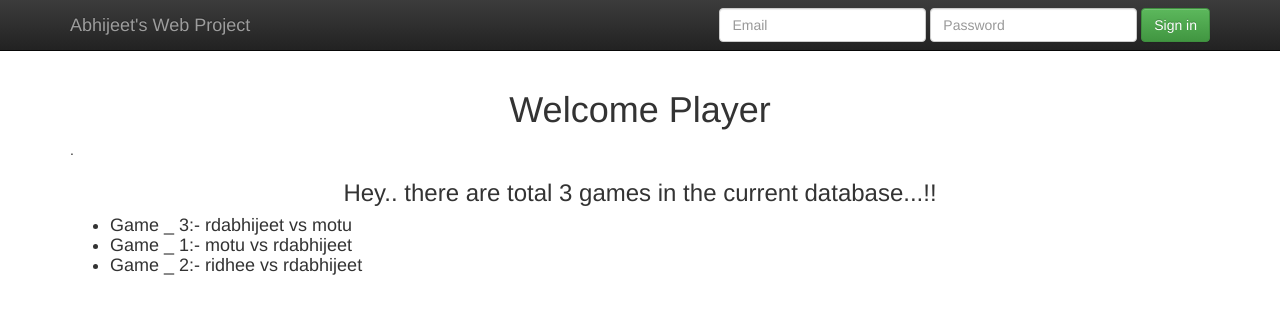
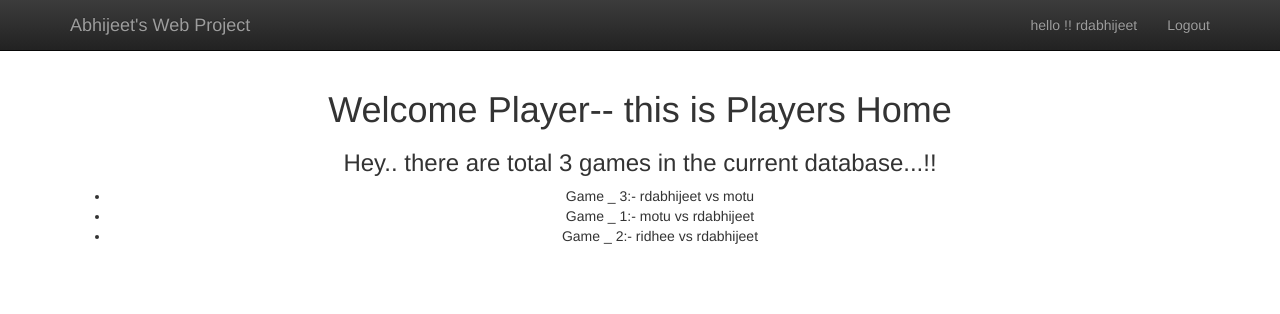
Before and after one commit to amendhe/tictactoe, a Django app: page /player/home in a window 1280 px wide. Shown: the top 314 px of the page. Run offline with Django 3.2, Linux system fonts and the light colour scheme; a user stored in the database is signed in; data comes from the database, SQL or seed files in the repository; some libraries are stand-ins or nearby versions.

Commit message:
error free_2

```diff
--- a/Player/urls.py
+++ b/Player/urls.py
@@ -1,7 +1,14 @@
 from django.conf.urls import url
+from django.contrib.auth.views import LoginView, LogoutView
 
 from .views import home
 
 urlpatterns = [
-    url(r'home$',home)
+    url(r'home$', home, name='player_home'),
+    url(r'login$',
+        LoginView.as_view(template_name="player/login_form.html"),
+        name='player_login'
+        ),
+    url(r'logout$', LogoutView.as_view(), name='player_logout')
+
 ]
--- a/Player/views.py
+++ b/Player/views.py
@@ -1,7 +1,8 @@
 from django.shortcuts import render
 from gameplay.models import Game
+from django.contrib.auth.decorators import login_required
 
-
+@login_required
 def home(request):
 
     my_games= Game.objects.games_for_user(request.user)
--- a/templates/base.html
+++ b/templates/base.html
@@ -15,7 +15,6 @@
                 padding-top: 70px;
                 padding-bottom: 20px;
             }
-
     </style>
     <link rel="stylesheet" href="{% static 'css/bootstrap-theme.min.css' %} ">
     <link rel="stylesheet" href="{% static 'css/main.css'%}">
@@ -26,26 +25,19 @@
 <nav class="navbar navbar-inverse navbar-fixed-top" role="navigation">
     <div class="container">
         <div class="navbar-header">
-            <button type="button" class="navbar-toggle collapsed" data-toggle="collapse" data-target="#navbar"
-                    aria-expanded="false" aria-controls="navbar">
-                <span class="sr-only">Toggle navigation</span>
-                <span class="icon-bar"></span>
-                <span class="icon-bar"></span>
-                <span class="icon-bar"></span>
-            </button>
-            <a class="navbar-brand" href="/">Abhijeet's Web Project</a>
+
+            <a class="navbar-brand" href="{%url 'tictactoe_welcome'%}">Abhijeet's Web Project</a>
         </div>
-        <div id="navbar" class="navbar-collapse collapse">
-            <form class="navbar-form navbar-right" role="form">
-                <div class="form-group">
-                    <input type="text" placeholder="Email" class="form-control">
-                </div>
-                <div class="form-group">
-                    <input type="password" placeholder="Password" class="form-control">
-                </div>
-                <button type="submit" class="btn btn-success">Sign in</button>
-            </form>
-        </div><!--/.navbar-collapse -->
+        <ul class="nav navbar-nav navbar-right">
+            {%if user.is_authenticated%}
+            <li><a> hello !! {{user.username}}</a></li>
+            <li><a href="{%url 'player_logout'%}"> Logout</a></li>
+            {%else%}
+            <li><a href="{%url 'player_login'%}">Login</a></li>
+            {%endif%}
+
+        </ul>
+
     </div>
 </nav>
 <div class="container">
--- a/templates/player/home.html
+++ b/templates/player/home.html
@@ -4,25 +4,21 @@
 {%block title%}
 players Home
 {%endblock%}
+
 {% block content%}
+<center>
     <h1>
-    <center>Welcome Player</center>
+        Welcome Player-- this is Players Home
     </h1>
-.
-
     <h3>
-    <center> Hey.. there are total {{ngames}} games in the current database...!!</center>
+        Hey.. there are total {{ngames}} games in the current database...!!
     </h3>
-
-
     <ul>
-    <h4>
-
         {%for g in games%}
         <li>
             Game _ {{g.id}}:- {{g.first_player}} vs {{g.second_player}}
         </li>
         {%endfor%}
-    </h4>
     </ul>
+</center>
 {%endblock%}
--- a/templates/tictactoe/welcome.html
+++ b/templates/tictactoe/welcome.html
@@ -14,15 +14,15 @@ Welcome
             <h1> Welcome to Tic-Tac-Toe Web Project</h1>
 
             <a href="/player/home">
-                <h2>
+                <h3>
                     Go to My Game Page...
-                </h2>
+                </h3>
             </a>
             <h3>Contributors</h3>
             <li>
                 <h4>Mr. Rd Abhijeet</h4>
             </li>
-            <p>National Institute of technology Jalandhar punjab</p>
+            <p>National Institute of technology Jalandhar, punjab</p>
             <P>CONTACT : 8872373735</P>
 
         </center>
--- a/tictactoe/settings.py
+++ b/tictactoe/settings.py
@@ -117,3 +117,7 @@ USE_TZ = True
 STATIC_URL = '/static/'
 
 STATICFILES_DIRS = [os.path.join(BASE_DIR, "static")]
+
+LOGIN_REDIRECT_URL="player_home"
+LOGOUT_REDIRECT_URL="tictactoe_welcome"
+LOGIN_URL="player_login"
--- a/tictactoe/urls.py
+++ b/tictactoe/urls.py
@@ -21,7 +21,7 @@ from .views import welcome
 urlpatterns = [
     path('admin/', admin.site.urls),
     url(r'^player/',include('Player.urls')),
-    path(r'', welcome),
+    url(r'', welcome, name= 'tictactoe_welcome'),
 
 
 ]
```
Also changed, not shown: templates/player/login_form.html (+16 -9 lines), tictactoe/views.py (+6 -2 lines). Lines whose indentation alone changed are shown as unchanged.
